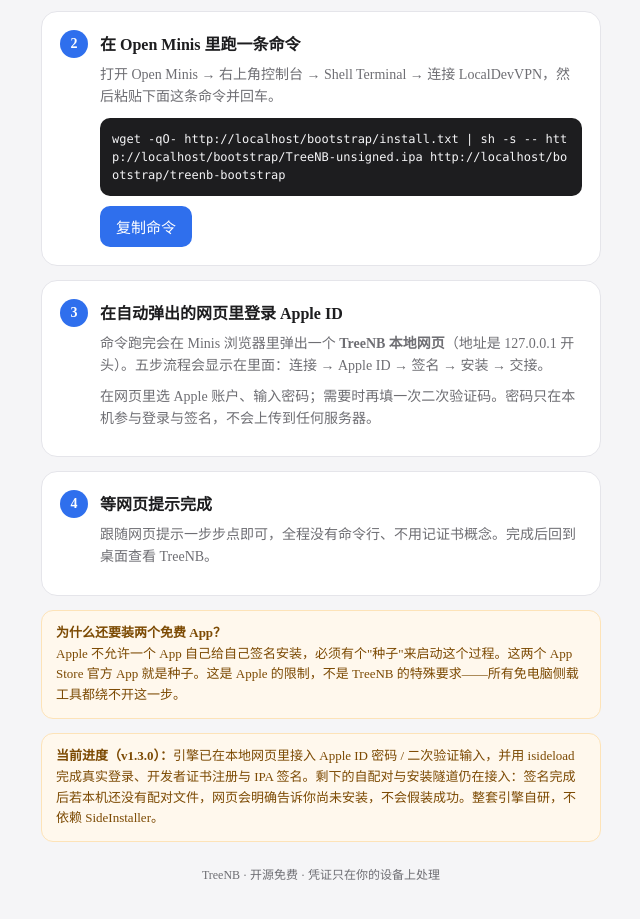
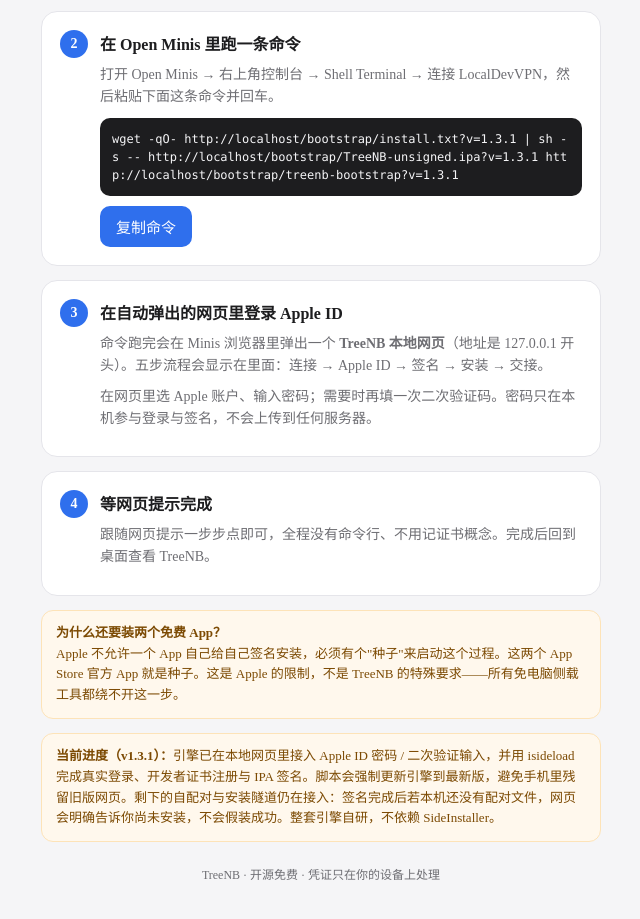
Before and after one commit to SheldonJoO/TreeNB, a plain HTML site: page bootstrap/index.html in a window 1280 px wide. Shown: the part 355-1274 px from the top of the page, without its empty margins (319-959 px from the left). Drawn offline with Linux system fonts and the light colour scheme.

Commit message:
fix(bootstrap): 强制更新引擎并加版本号破缓存 v1.3.1

```diff
--- a/bootstrap/index.html
+++ b/bootstrap/index.html
@@ -117,7 +117,7 @@
   </div>
 
   <div class="note" id="engineNote">
-    <b>当前进度（v1.3.0）：</b>引擎已在本地网页里接入 Apple ID 密码 / 二次验证输入，并用 isideload 完成真实登录、开发者证书注册与 IPA 签名。剩下的自配对与安装隧道仍在接入：签名完成后若本机还没有配对文件，网页会明确告诉你尚未安装，不会假装成功。整套引擎自研，不依赖 SideInstaller。
+    <b>当前进度（v1.3.1）：</b>引擎已在本地网页里接入 Apple ID 密码 / 二次验证输入，并用 isideload 完成真实登录、开发者证书注册与 IPA 签名。脚本会强制更新引擎到最新版，避免手机里残留旧版网页。剩下的自配对与安装隧道仍在接入：签名完成后若本机还没有配对文件，网页会明确告诉你尚未安装，不会假装成功。整套引擎自研，不依赖 SideInstaller。
   </div>
 
   <p class="foot">TreeNB · 开源免费 · 凭证只在你的设备上处理</p>
@@ -130,10 +130,12 @@
   if (path.charAt(path.length - 1) !== '/') path += '/';
   var base = origin + path;
   // 分享链接需要 sharecode 才能读取静态资源，命令里带上它。
+  // 额外追加版本号 v=1.3.1 破缓存，确保拿到最新脚本 / IPA / 引擎（不是手机里的旧文件）。
   var sc = new URLSearchParams(window.location.search).get('sharecode');
-  var q = sc ? '?sharecode=' + encodeURIComponent(sc) : '';
-  // 第1参数=IPA，第2参数=引擎ELF（同站托管）。脚本会从IPA地址推导引擎地址兜底。
-  var command = 'wget -qO- ' + base + 'install.txt' + q + ' | sh -s -- ' + base + 'TreeNB-unsigned.ipa' + q + ' ' + base + 'treenb-bootstrap' + q;
+  var q = (sc ? 'sharecode=' + encodeURIComponent(sc) + '&' : '') + 'v=1.3.1';
+  var query = '?' + q;
+  // 第1参数=IPA，第2参数=引擎ELF（同站托管）。脚本会强制更新本地引擎到最新版。
+  var command = 'wget -qO- ' + base + 'install.txt' + query + ' | sh -s -- ' + base + 'TreeNB-unsigned.ipa' + query + ' ' + base + 'treenb-bootstrap' + query;
   document.getElementById('cmd').textContent = command;
 
   // 系统版本提示：只有 iOS 27+ 能全程免电脑；旧系统需要电脑做一次配对。
```
